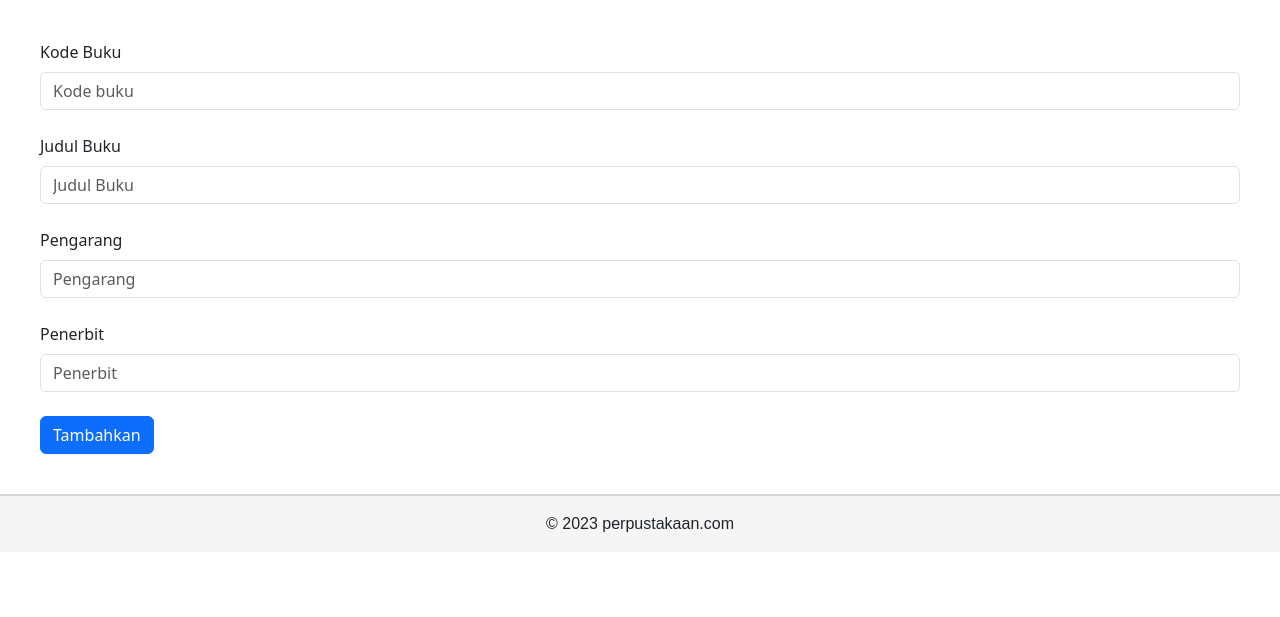
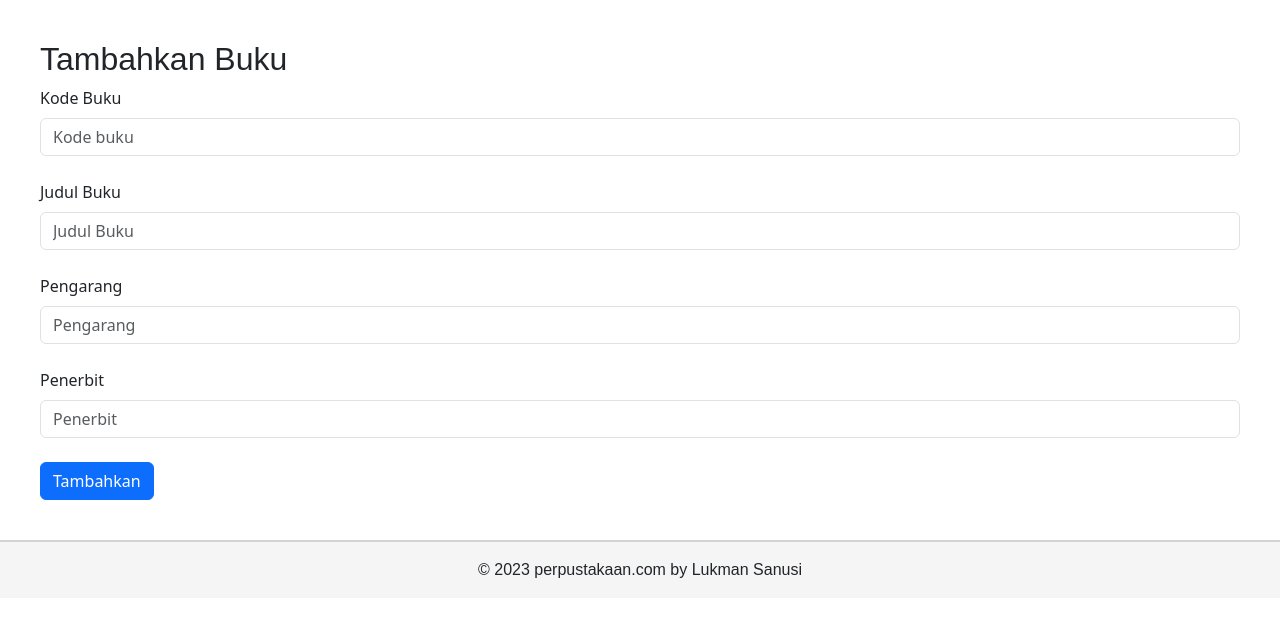
Before and after one commit to lckmnzans/App-Book-Catalog, a CodeIgniter app: page /database/index.php/perpustakaan/add in a window 1280 px wide. Shown: the part 56-673 px from the top of the page. Run offline with CodeIgniter, Linux system fonts and the light colour scheme.

Commit message:
fix the error

```diff
--- a/application/controllers/Perpustakaan.php
+++ b/application/controllers/Perpustakaan.php
@@ -29,7 +29,7 @@ class Perpustakaan extends CI_Controller {
     public function search()
     {//DONE
         $kodebuku = $this->input->get("kodebuku");
-        if (!isset($kodebuku)) {
+        if (!empty($kodebuku)) {
             $data["buku"] = $this->perpustakaan_model->getBook($kodebuku);
             $this->load->view("_result", $data);
         } else {
@@ -48,11 +48,6 @@ class Perpustakaan extends CI_Controller {
             $this->load->view('insert');
         } else {
             $buku->insertBook();
-            if ($status) {
-                $this->session->set_flashdata('status', 'Berhasil ditambahkan');
-            } else {
-                $this->session->set_flashdata('status', 'Tidak berhasil ditambahkan');
-            }
             redirect('perpustakaan/list');
         }
     }
--- a/application/models/Perpustakaan_model.php
+++ b/application/models/Perpustakaan_model.php
@@ -58,7 +58,6 @@ class Perpustakaan_model extends CI_Model {
     public function insertBook()
     {
         $query = $this->getBook($this->input->post('kodebuku'));
-        $status = true;
         if ($query->kodebuku != $this->input->post('kodebuku')){
             $post = $this->input->post();
             $data = array(
@@ -68,9 +67,6 @@ class Perpustakaan_model extends CI_Model {
                 'penerbit' => $post['penerbit']
             );
             return $this->db->insert($this->_table, $data);
-        } else {
-            $status = false;
-            return $status;
         }
 
     }
--- a/application/views/_partials/footer.php
+++ b/application/views/_partials/footer.php
@@ -1,3 +1,3 @@
 <footer class="footer">
-    &copy; <?= Date('Y') ?> perpustakaan.com
+    &copy; <?= Date('Y') ?> perpustakaan.com by Lukman Sanusi
 </footer>
--- a/application/views/_partials/head.php
+++ b/application/views/_partials/head.php
@@ -9,9 +9,9 @@
  		box-sizing: content-box;
 	}
 
-	h1 {
+	h2 {
 		font-family: Arial, Helvetica, sans-serif;
-		text-align:center;
+		text-align:left;
 	}
 
 	.navbar {
--- a/application/views/_result.php
+++ b/application/views/_result.php
@@ -5,7 +5,8 @@
     </head>
     <body>
         <?php $this->load->view('_partials/navbar.php'); ?>
-        <h2>Hasil pencarian</h1>
+		<div class="content">
+        <h2>Hasil Pencarian</h2>
         <?php if ($buku): ?>
 		<table class="table table-bordered border-primary" border=1>
 			<thead>
@@ -28,6 +29,7 @@
 		<?php else: ?>
             <p>Tidak ditemukan</p>
         <?php endif; ?>
+		</div>
         <?php $this->load->view('_partials/footer.php'); ?>
     </body>
 </html>
--- a/application/views/insert.php
+++ b/application/views/insert.php
@@ -7,6 +7,7 @@
 	<?php $this->load->view('_partials/navbar.php'); ?>
 	<?php $this->load->view('_partials/status.php'); ?>
 	<div class="content">
+	<h2>Tambahkan Buku</h2>
 	<form method="post" action="<?php echo base_url('perpustakaan/add'); ?>">
 		<label for="kodebuku">Kode Buku</label>
 		<input class="form-control <?php echo form_error('kodebuku') ? 'is-invalid':'' ?>" type="text" name="kodebuku" placeholder="Kode buku" />
--- a/application/views/list.php
+++ b/application/views/list.php
@@ -9,7 +9,7 @@
 	<?php $this->load->view('_partials/navbar.php'); ?>
 	<?php $this->load->view('_partials/status.php'); ?>
 	<div class="content">
-	<h2 style="font-family:Arial,Helvetica,sans-serif;margin-top:0;">Daftar Buku</h2>
+	<h2 style="margin-top:0;">Daftar Buku</h2>
 		<table class="table table-bordered border-primary" border=1>
 			<tr>
 				<th>Kode Buku</th>
--- a/application/views/welcome_perpustakaan.php
+++ b/application/views/welcome_perpustakaan.php
@@ -4,7 +4,7 @@
 </head>
 <body>
     <?php $this->load->view('_partials/navbar.php')?>
-    <h1>Selamat Datang</h1>
+    <h1 style="text-align:center;">Selamat Datang</h1>
     <?php $this->load->view('_partials/footer.php')?>
 </body>
 </html>
```
